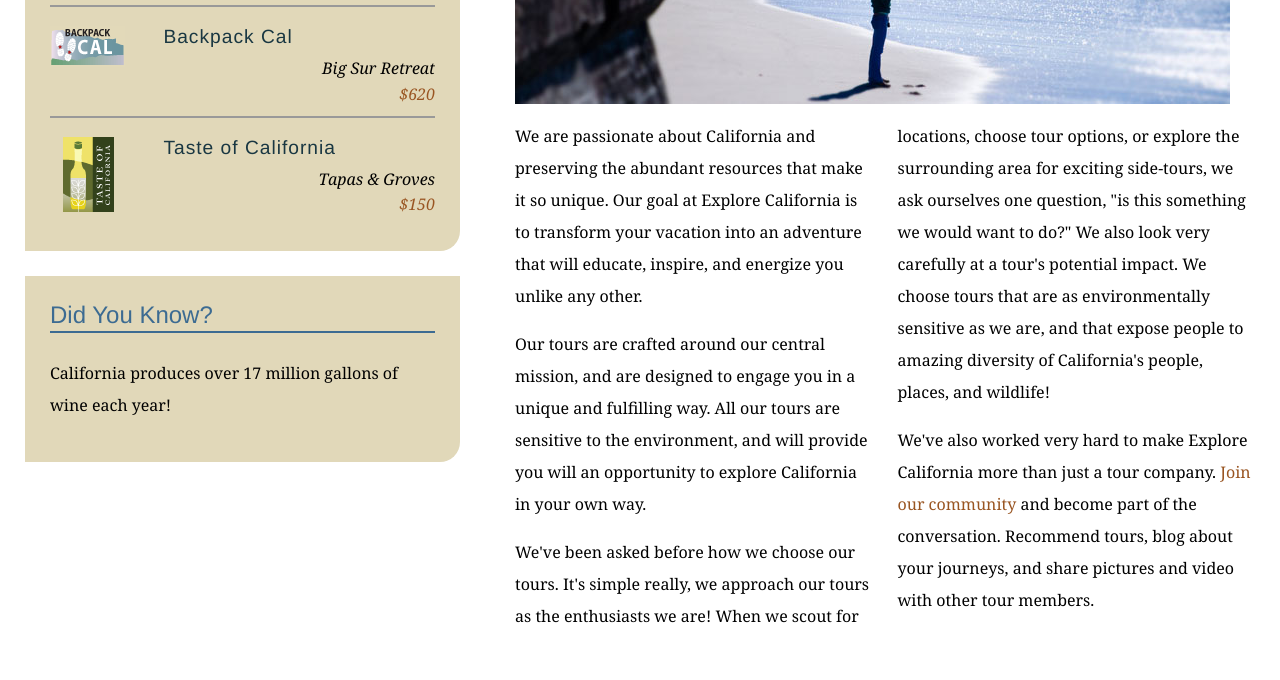
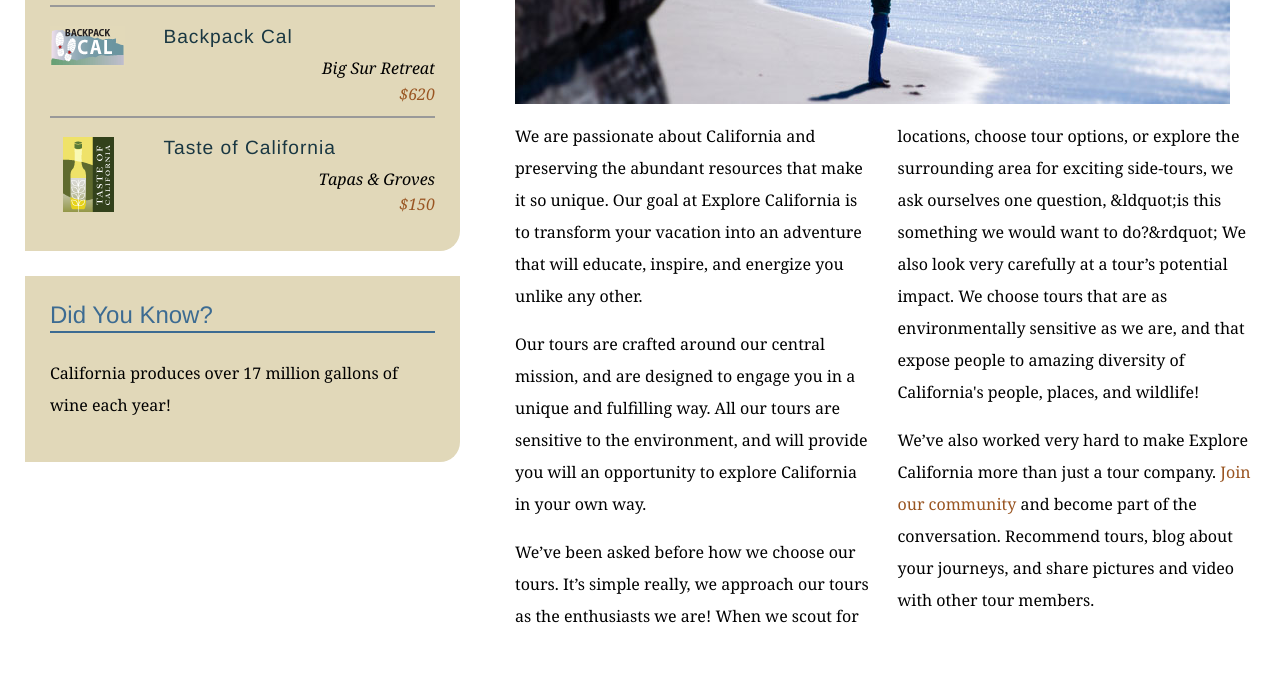
Before and after one commit to dlewis53a/explore_california2, a plain HTML site: page mission.html in a window 1280 px wide. Shown: the part 580-1260 px from the top of the page. Drawn offline with Linux system fonts and the light colour scheme.

Commit message:
Replaces straight quotes with curly quotes

```diff
--- a/mission.html
+++ b/mission.html
@@ -64,8 +64,8 @@
           <div class="multiCol">
             <p>We are passionate about California and preserving the abundant resources that make it so unique. Our goal at Explore California is to transform your vacation into an adventure that will educate, inspire, and energize you unlike any other.</p>
             <p>Our tours are crafted around our central mission, and are designed to engage you in a unique and fulfilling way. All our tours are sensitive to the environment, and will provide you will an opportunity to explore California in your own way.</p>
-            <p>We've been asked before how we choose our tours. It's simple really, we approach our tours as the enthusiasts we are! When we scout for locations, choose tour options, or explore the surrounding area for exciting side-tours, we ask ourselves one question, &quot;is this something we would want to do?&quot; We also look very carefully at a tour's potential impact. We choose tours that are as environmentally sensitive as we are, and that expose people to amazing diversity of California's people, places, and wildlife!</p>
-            <p>We've also worked very hard to make Explore California more than just a tour company. <a href="explorers/join.html">Join our community</a> and become part of the conversation. Recommend tours, blog about your journeys, and share pictures and video with other tour members.</p>
+            <p>We&rsquo;ve been asked before how we choose our tours. It&rsquo;s simple really, we approach our tours as the enthusiasts we are! When we scout for locations, choose tour options, or explore the surrounding area for exciting side-tours, we ask ourselves one question, &ldquot;is this something we would want to do?&rdquot; We also look very carefully at a tour&rsquo;s potential impact. We choose tours that are as environmentally sensitive as we are, and that expose people to amazing diversity of California's people, places, and wildlife!</p>
+            <p>We&rsquo;ve also worked very hard to make Explore California more than just a tour company. <a href="explorers/join.html">Join our community</a> and become part of the conversation. Recommend tours, blog about your journeys, and share pictures and video with other tour members.</p>
           </div>
         </div>
       </div>
```
